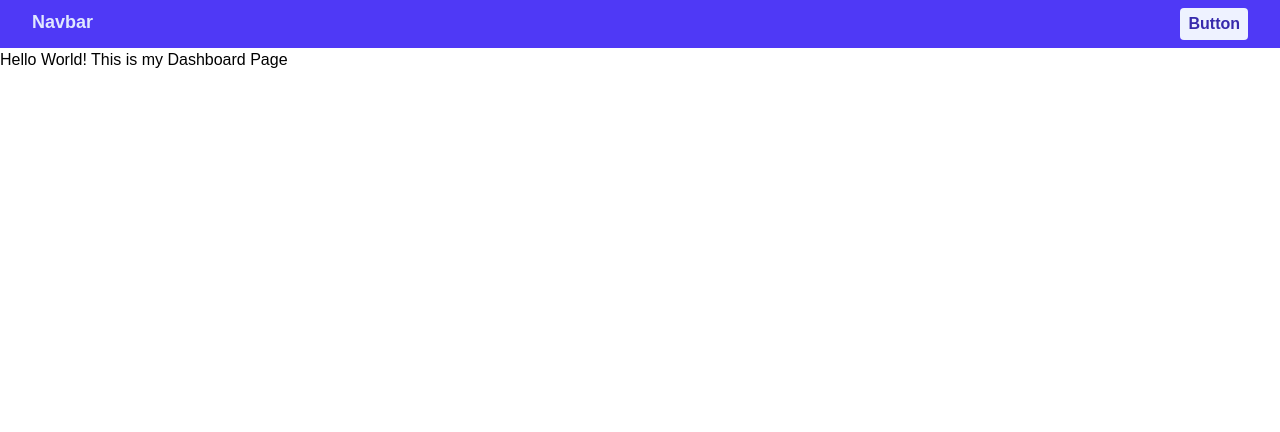
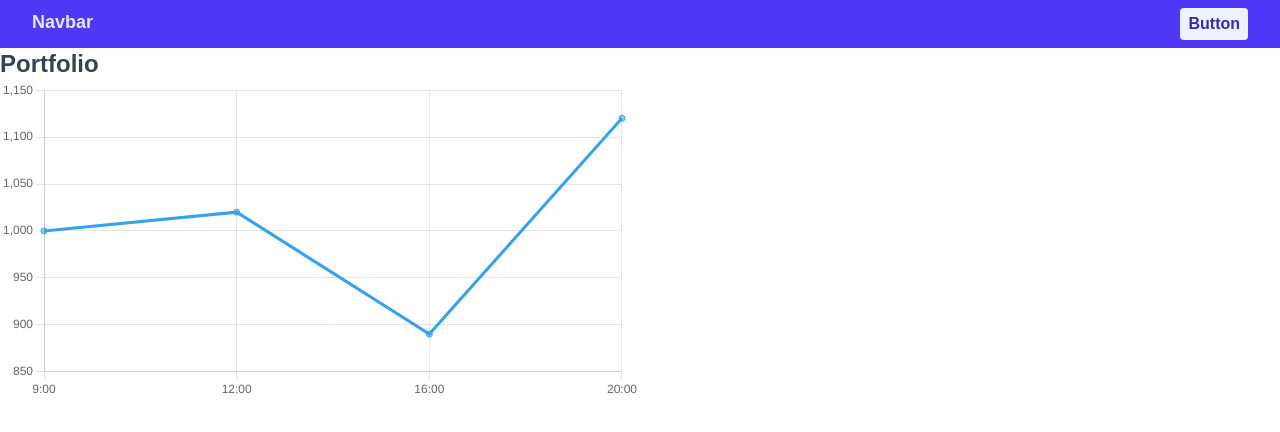
Before and after one commit to Rha02/symfonia, a Next.js app: page /dashboard in a window 1280 px wide. Shown: the top 432 px of the page. Built offline with nearby package versions, Linux system fonts and the light colour scheme.

Commit message:
Example Trend UI

```diff
--- a/package.json
+++ b/package.json
@@ -9,8 +9,10 @@
     "lint": "eslint"
   },
   "dependencies": {
+    "chart.js": "^4.5.1",
     "next": "16.2.6",
     "react": "19.2.4",
+    "react-chartjs-2": "^5.3.1",
     "react-dom": "19.2.4"
   },
   "devDependencies": {
--- a/src/app/dashboard/page.tsx
+++ b/src/app/dashboard/page.tsx
@@ -1,3 +1,4 @@
+import PortfolioTrend from "@/components/PortfolioTrend";
 import { Metadata } from "next";
 
 export const metadata: Metadata = {
@@ -8,7 +9,7 @@ export const metadata: Metadata = {
 export default function Dashboard() {
     return (
         <main>
-            Hello World! This is my Dashboard Page
+            <PortfolioTrend />
         </main>
     )
 }
--- /dev/null
+++ b/src/components/PortfolioTrend.tsx
@@ -0,0 +1,54 @@
+"use client"
+import { Line } from 'react-chartjs-2'
+import {
+    Chart as ChartJS,
+    CategoryScale,
+    LinearScale,
+    PointElement,
+    LineElement,
+    Title,
+    Tooltip,
+    Legend,
+} from 'chart.js';
+
+ChartJS.register(
+    CategoryScale,
+    LinearScale,
+    PointElement,
+    LineElement,
+    Title,
+    Tooltip,
+    Legend
+);
+
+export default function PortfolioTrend() {
+    const options = {
+        responsive: true,
+        plugins: {
+            legend: {
+                display: false
+            }
+        },
+    };
+
+    const data = {
+        labels: ['9:00', '12:00', '16:00', '20:00'],
+        datasets: [
+            {
+                label: 'My Dataset',
+                data: [1000, 1020, 890, 1120],
+                borderColor: 'rgb(53, 162, 235)',
+                backgroundColor: 'rgba(53, 162, 235, 0.5)'
+            }
+        ]
+    }
+
+    return (
+        <section className='w-1/2'>
+            <div className=''>
+                <h1 className='text-2xl font-semibold text-gray-700'>Portfolio</h1>
+            </div>
+            <Line data={data} options={options} />
+        </section>
+    )
+}
```
Also changed, not shown: 1 other file (tests, documents, lock files or other folders).
